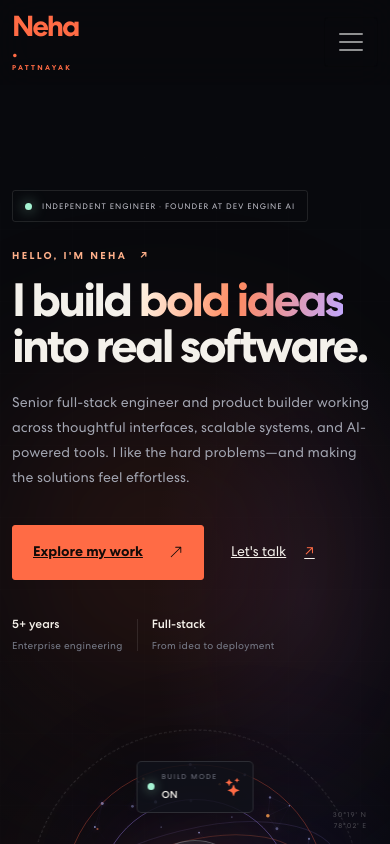
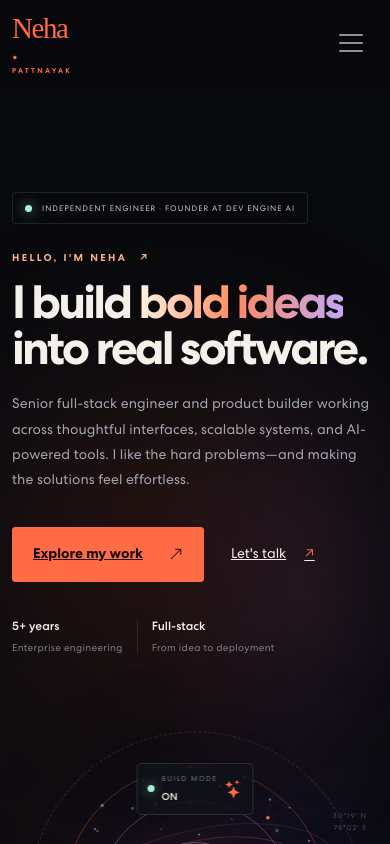
Before and after one commit to Neha9826/My-Portfolio, a React (Create React App) app: page / in a window 390 px wide. Shown: the top 844 px of the page. Built offline with nearby package versions, Linux system fonts and the light colour scheme.

Commit message:
Tighten hero spacing and add signature typography

```diff
--- a/src/App.css
+++ b/src/App.css
@@ -1136,3 +1136,36 @@ section { scroll-margin-top: 80px; }
     );
   }
 }
+
+
+/* Final spacing and identity refinements */
+.hero {
+  min-height: 700px;
+  padding: 108px 0 48px;
+}
+.signature-word {
+  font-family: "Segoe Script", "Brush Script MT", cursive;
+  font-weight: 500;
+  letter-spacing: -1.4px;
+  line-height: 1.05;
+}
+@media (max-width: 991px) {
+  .hero { min-height: auto; padding: 116px 0 64px; }
+}
+@media (max-width: 575px) {
+  .hero { padding: 104px 0 58px; }
+  .signature-word { font-size: 29px; }
+}
+.footer-company-credit {
+  display: inline-flex;
+  align-items: center;
+  gap: 7px;
+  margin-top: 13px;
+  color: #858998;
+  font-size: 11px;
+  letter-spacing: .15px;
+}
+.footer-company-credit strong {
+  color: #d9d5e8;
+  font-weight: 600;
+}
```
